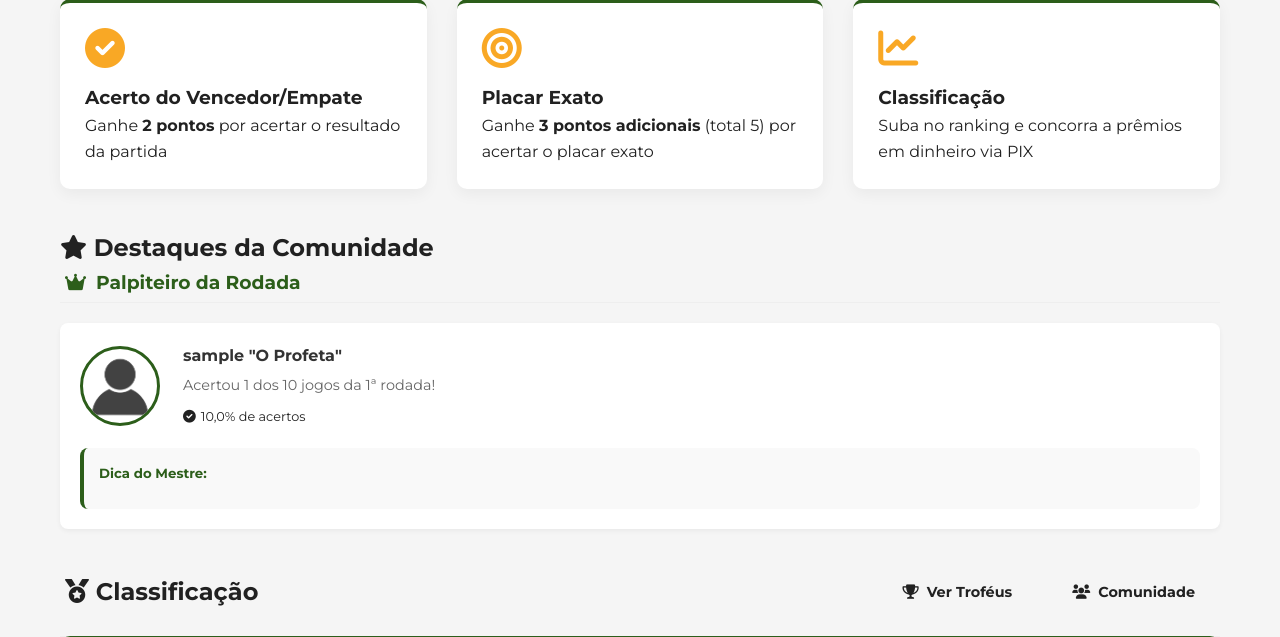
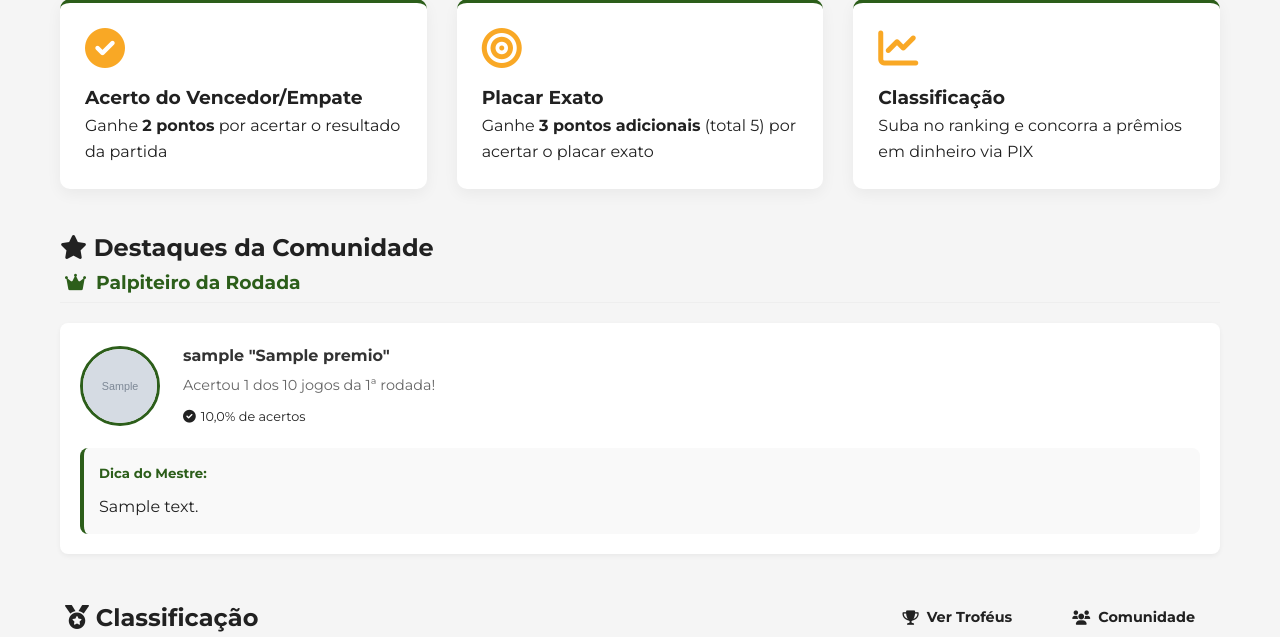
Before and after one commit to hiagospencer/bolao_virtual-2.0, a Django app: page / in a window 1280 px wide. Shown: the part 193-830 px from the top of the page. Run offline with Django 5.2, Linux system fonts and the light colour scheme; tables that the repository leaves empty hold one stand-in row (values such as "Sample post"); grey boxes marked "Sample" are stand-in pictures; some libraries are stand-ins or nearby versions.

Commit message:
Finalizando os destaque da semana mostrando os titulos ativo

```diff
--- a/core/views.py
+++ b/core/views.py
@@ -5,7 +5,7 @@ from django.db.models import Max
 from django.db.models import Prefetch
 
 from usuarios.models import Usuario, UserProfile, DestaqueDaSemana,Rodada
-from premios.models import ConquistaUsuario
+from premios.models import *
 from core.models import PremiacaoBolao
 from palpites.models import Classificacao,PontuacaoRodada, Palpite
 
@@ -35,7 +35,10 @@ def homepage(request):
         .order_by('-pontos', '-placar_exato', '-vitorias', '-empates')
     )
 
-    context = {'classificacao': classificacao, "premiacoes":premiacoes, "usuario": usuario, 'destaque': destaque}
+    titulo_ativo_destaque = None
+    if destaque:
+        titulo_ativo_destaque = TituloAtivo.objects.select_related('titulo__premio').filter(usuario=destaque.usuario).first()
+    context = {'classificacao': classificacao, "premiacoes":premiacoes, "usuario": usuario, 'destaque': destaque, 'titulo_ativo_destaque': titulo_ativo_destaque,}
     return render(request, 'index.html', context)
 
 def perfil(request):
--- a/premios/views.py
+++ b/premios/views.py
@@ -120,7 +120,7 @@ def ativar_titulo(request, pedido_id):
     # Ativa o novo título
     TituloAtivo.objects.create(usuario=request.user, titulo=pedido)
 
-    messages.success(request, f"Título '{pedido.premio.nome}' ativado!")
+    messages.success(request, f"Título {pedido.premio.nome} ativado!")
     return redirect('meus_premios')
 
 @login_required
--- a/templates/index.html
+++ b/templates/index.html
@@ -48,27 +48,29 @@
                     <h3><i class="fas fa-crown"></i> Palpiteiro da Rodada</h3>
                     <div class="featured-user">
                     <div class="user-profile">
-                    {{ destaque.usuario.usuario.foto_perfil.url }}
-                    <img src="{% if destaque.usuario.usuario.foto_perfil.url %}{{ destaque.usuario.usuario.foto_perfil.url }}{% else %}{% static 'img/perfil-null.png' %}{%endif%}" alt="Usuário Destacado" class="user-avatar">
+                        <img src="{% if destaque.usuario.foto_perfil.url %}{{ destaque.usuario.foto_perfil.url }}{% else %}{% static 'img/perfil-null.png' %}{%endif%}" alt="{{ destaque.usuario.username }}" class="user-avatar">
                         <div class="user-info">
-                    <h4>{{ destaque.usuario.username }} "O Profeta"</h4>
+                        <h4>{{ destaque.usuario.username }}
+                            {% if destaque.usuario.tituloativo.titulo.premio.nome  %}
+                                "{{ destaque.usuario.tituloativo.titulo.premio.nome }}"
+                            {% endif %}
+                            </h4>
                         <p>Acertou {{ destaque.acertos }} dos {{ destaque.total_jogos }} jogos da {{ destaque.rodada.numero }}ª rodada!</p>
                         <div class="user-stats">
                             <span><i class="fas fa-check-circle"></i> {{ destaque.porcentagem_acertos }}% de acertos</span>
                         </div>
                         </div>
                     </div>
-                {% if destaque.dica_do_mestre %}
+                    {% if destaque.usuario.tituloativo.titulo.premio.descricao %}
                         <div class="user-tips">
                             <h5>Dica do Mestre:</h5>
-                        <p>{{ destaque.pedidopremio.premio.descricao }}</p>
+                            <p>{{ destaque.usuario.tituloativo.titulo.premio.descricao }}</p>
                         </div>
                     {% endif %}
                     </div>
                 </div>
             </div>
         {% endif %}
-
         <div class="ranking-container">
             <div class="ranking-header">
                 <h2 class="section-title"><i class="fas fa-medal"></i> Classificação</h2>
--- a/templates/premios/conquistas_premios.html
+++ b/templates/premios/conquistas_premios.html
@@ -26,7 +26,8 @@
     <div class="filters-container">
       <!-- Abas -->
       <div class="tabs">
-        <button class="tab-btn active" data-tab="disponiveis">Disponíveis</button>
+        <a class="tab-btn active" data-tab="disponiveis">Disponíveis</a>
+        <a href="{% url 'meus_premios' %}" class="tab-btn active" data-tab="disponiveis">Meus prêmios</a>
       </div>
 
       <!-- Select de Tipo -->
```
Lines whose indentation alone changed are shown as unchanged.
